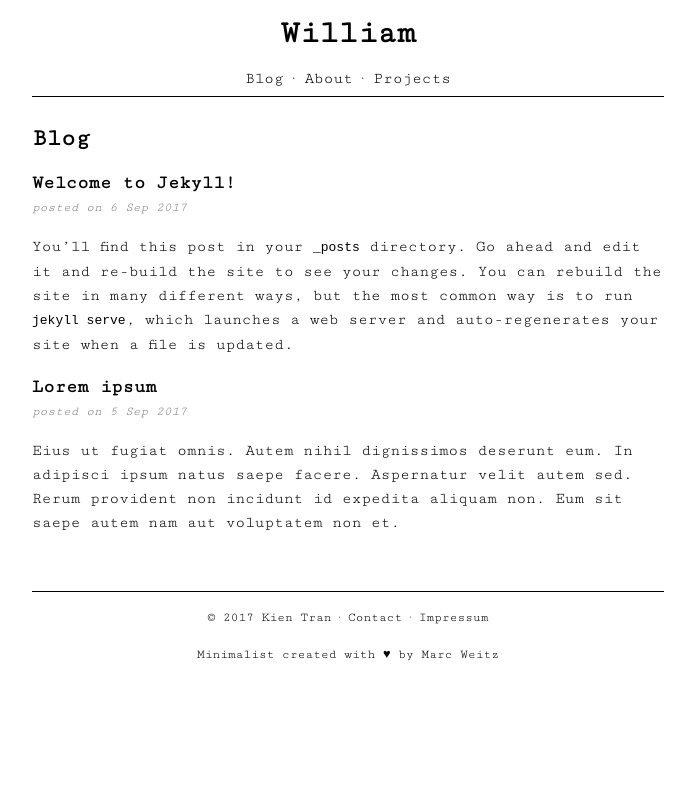
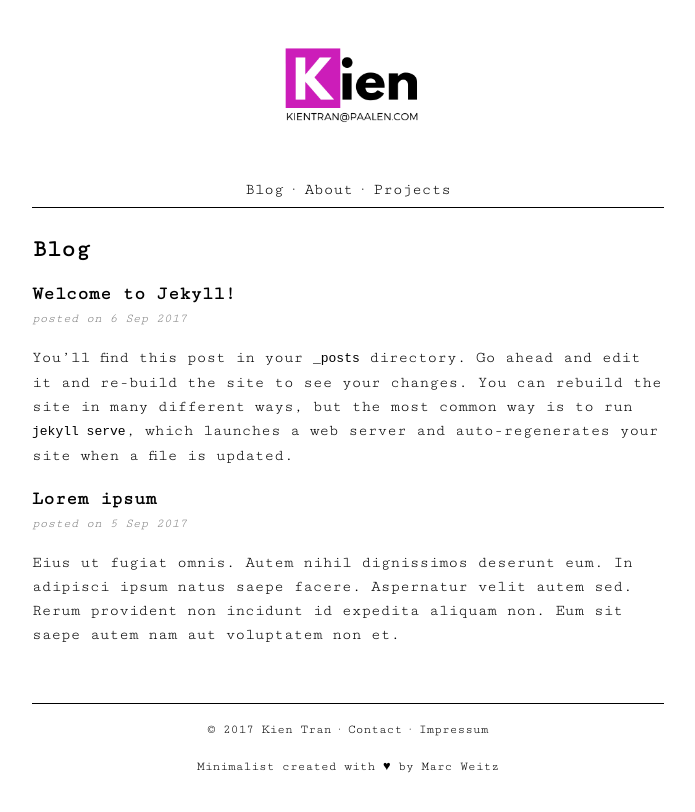
Before and after one commit to kientranvn/kientranvn, a Jekyll site: the page built from index.md, in a window 1280 px wide. Shown: the top 812 px of the page, without its empty margins (292-987 px from the left). Built offline with Jekyll 4.4.1, drawn with Linux system fonts in a browser that asks for light colours.

Commit message:
Update logo

```diff
--- a/_includes/logo.html
+++ b/_includes/logo.html
@@ -1,3 +1,5 @@
 <div id="logo">
-  <a href="{{site.url}}{{site.baseurl}}/"><H1>William</H1></a>
+  <a href="{{site.url}}{{site.baseurl}}/">
+    <img src="{{site.url}}{{site.baseurl}}/assets/images/klogo.png" alt="Logo"></img>
+  </a>
 </div>
```
Also changed, not shown: assets/images/klogo.png (added).
